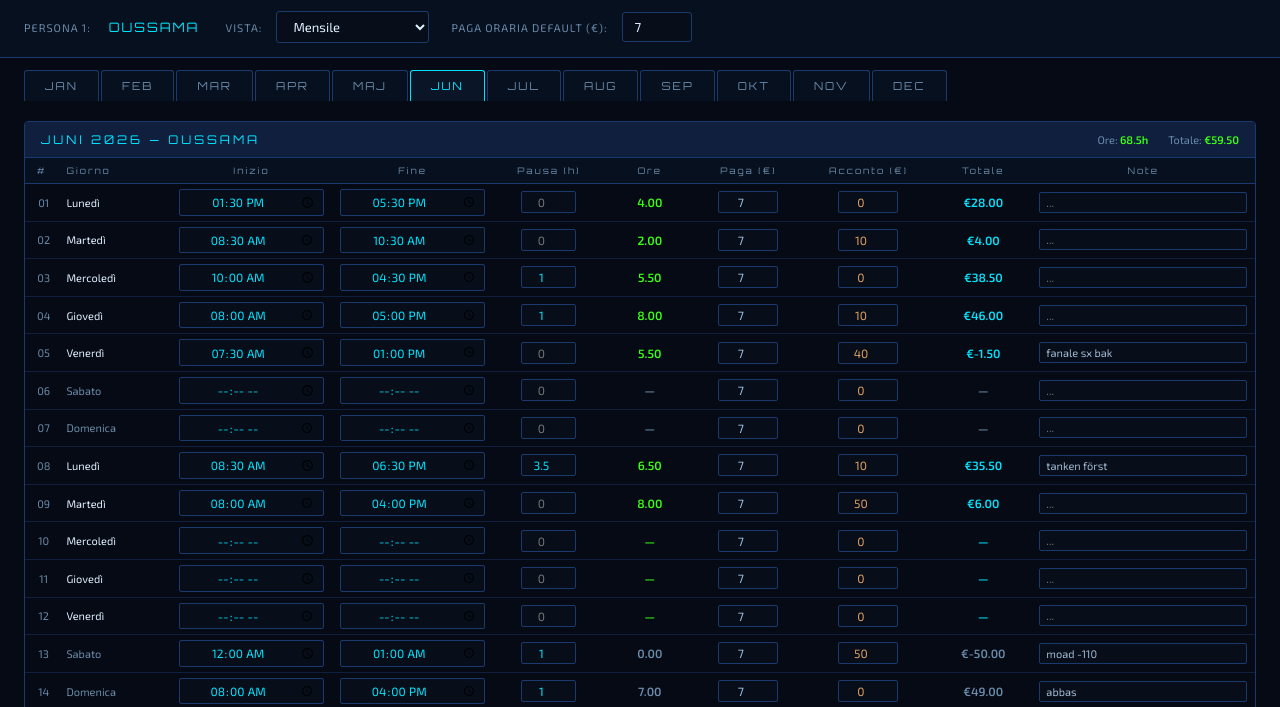
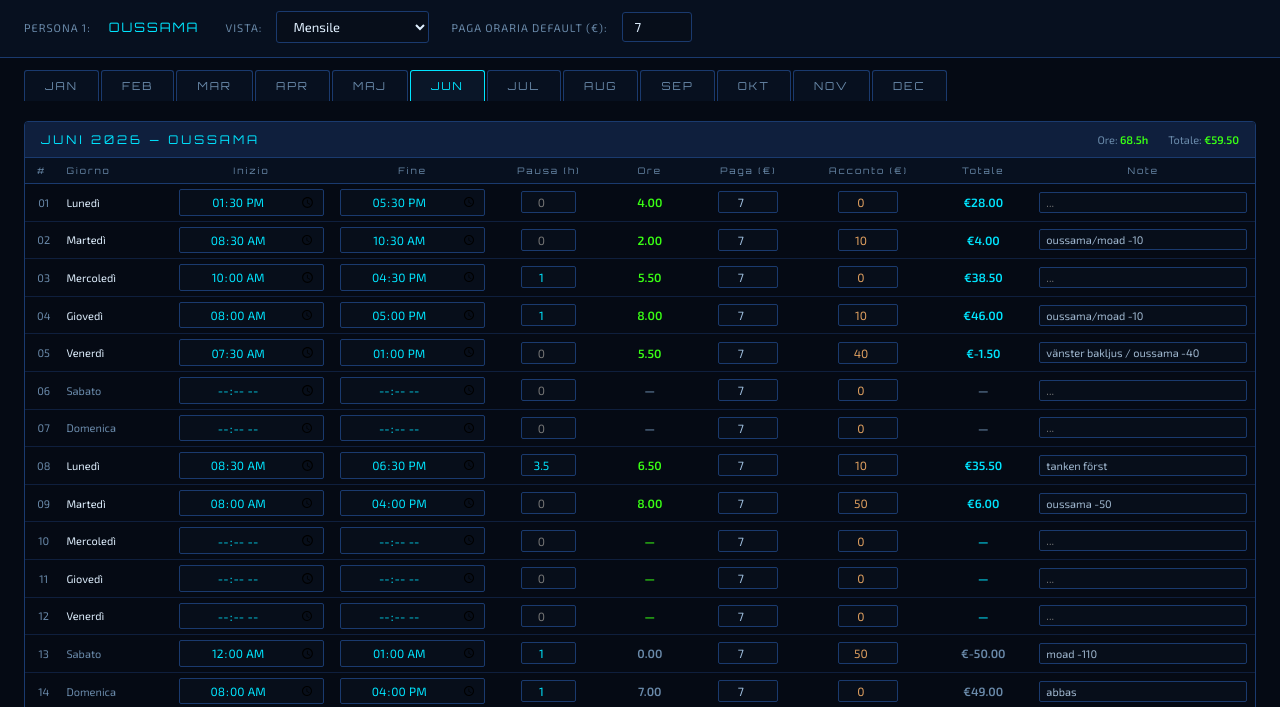
Before and after one commit to ABKAR-SE/l-n-r-knare, a plain HTML site: page index.html in a window 1280 px wide. Shown: the part 77-784 px from the top of the page. Drawn offline with Linux system fonts and the light colour scheme.

Commit message:
Update notes for shifts in index.html
pl

```diff
--- a/index.html
+++ b/index.html
@@ -176,20 +176,21 @@ const EMP_IDX = 0;
 // key format: empIdx_year_month_day
 let data = {
   '0_2026_5_1':  {inizio:'13:30',fine:'17:30',pausa:'',paga:'7',acconto:'0',note:''},
-  '0_2026_5_2':  {inizio:'08:30',fine:'10:30',pausa:'',paga:'7',acconto:'10',note:''},
+  '0_2026_5_2':  {inizio:'08:30',fine:'10:30',pausa:'',paga:'7',acconto:'10',note:'oussama/moad -10'},
   '0_2026_5_3':  {inizio:'10:00',fine:'16:30',pausa:'1',paga:'7',acconto:'0',note:''},
-  '0_2026_5_4':  {inizio:'08:00',fine:'17:00',pausa:'1',paga:'7',acconto:'10',note:''},
-  '0_2026_5_5':  {inizio:'07:30',fine:'13:00',pausa:'',paga:'7',acconto:'40',note:'fanale sx bak'},
+  '0_2026_5_4':  {inizio:'08:00',fine:'17:00',pausa:'1',paga:'7',acconto:'10',note:'oussama/moad -10'},
+  '0_2026_5_5':  {inizio:'07:30',fine:'13:00',pausa:'',paga:'7',acconto:'40',note:'vänster bakljus / oussama -40'},
   '0_2026_5_8':  {inizio:'08:30',fine:'18:30',pausa:'3.5',paga:'7',acconto:'10',note:'tanken först'},
-  '0_2026_5_9':  {inizio:'08:00',fine:'16:00',pausa:'',paga:'7',acconto:'50',note:''},
+  '0_2026_5_9':  {inizio:'08:00',fine:'16:00',pausa:'',paga:'7',acconto:'50',note:'oussama -50'},
   '0_2026_5_13': {inizio:'00:00',fine:'01:00',pausa:'1',paga:'7',acconto:'50',note:'moad -110'},
   '0_2026_5_14': {inizio:'08:00',fine:'16:00',pausa:'1',paga:'7',acconto:'0',note:'abbas'},
   '0_2026_5_15': {inizio:'08:00',fine:'19:00',pausa:'11',paga:'7',acconto:'0',note:'aina'},
-  '0_2026_5_16': {inizio:'08:00',fine:'16:00',pausa:'1',paga:'7',acconto:'10',note:''},
+  '0_2026_5_16': {inizio:'08:00',fine:'16:00',pausa:'1',paga:'7',acconto:'10',note:'10 oussama 20 soufiane'},
   '0_2026_5_17': {inizio:'08:00',fine:'16:00',pausa:'1',paga:'7',acconto:'0',note:''},
-  '0_2026_5_18': {inizio:'08:00',fine:'17:00',pausa:'1',paga:'7',acconto:'0',note:''},
+  '0_2026_5_18': {inizio:'08:00',fine:'17:00',pausa:'1',paga:'7',acconto:'0',note:'sista dagen'},
   // Day 25: acconto 240
   '0_2026_5_25': {inizio:'',fine:'',pausa:'',paga:'7',acconto:'240',note:''},
+  '0_2026_4_30': {inizio:'07:00',fine:'12:00',pausa:'',paga:'7',acconto:'20',note:'oussama/moad -20 varsin'},
 };
 
 let currentMonth = new Date().getMonth();
```
